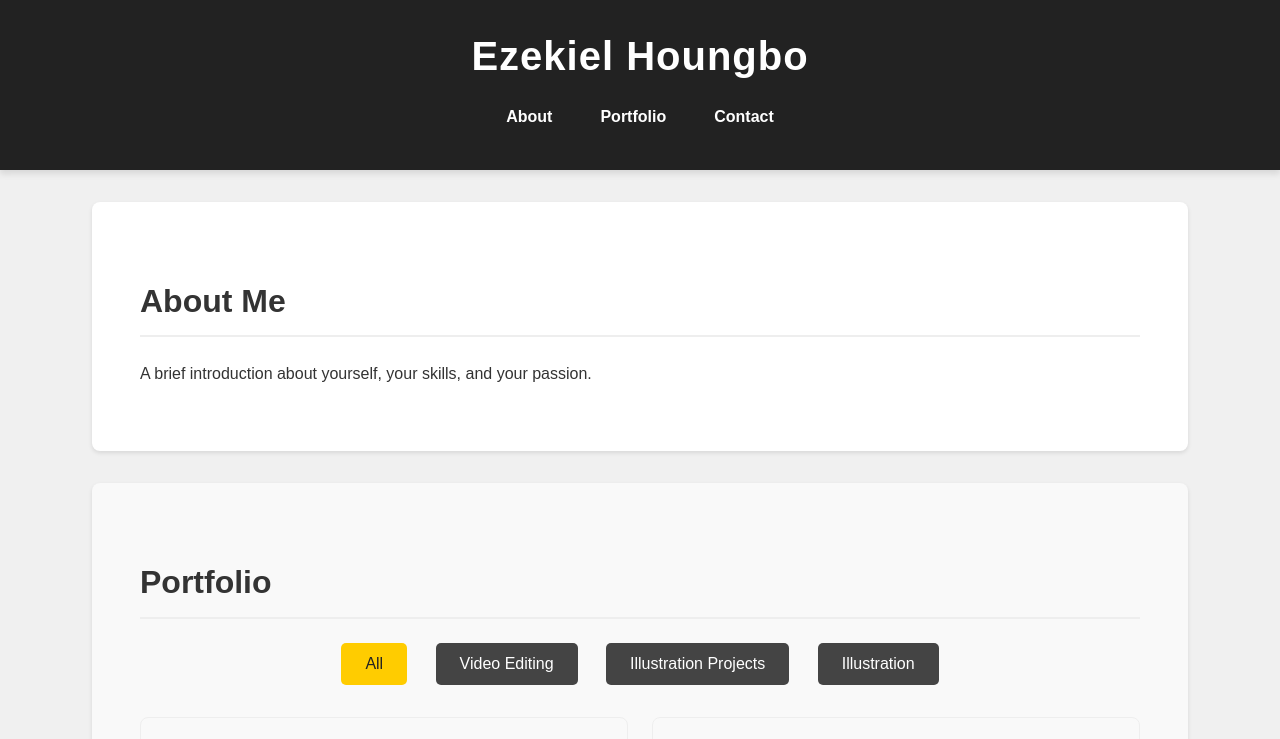
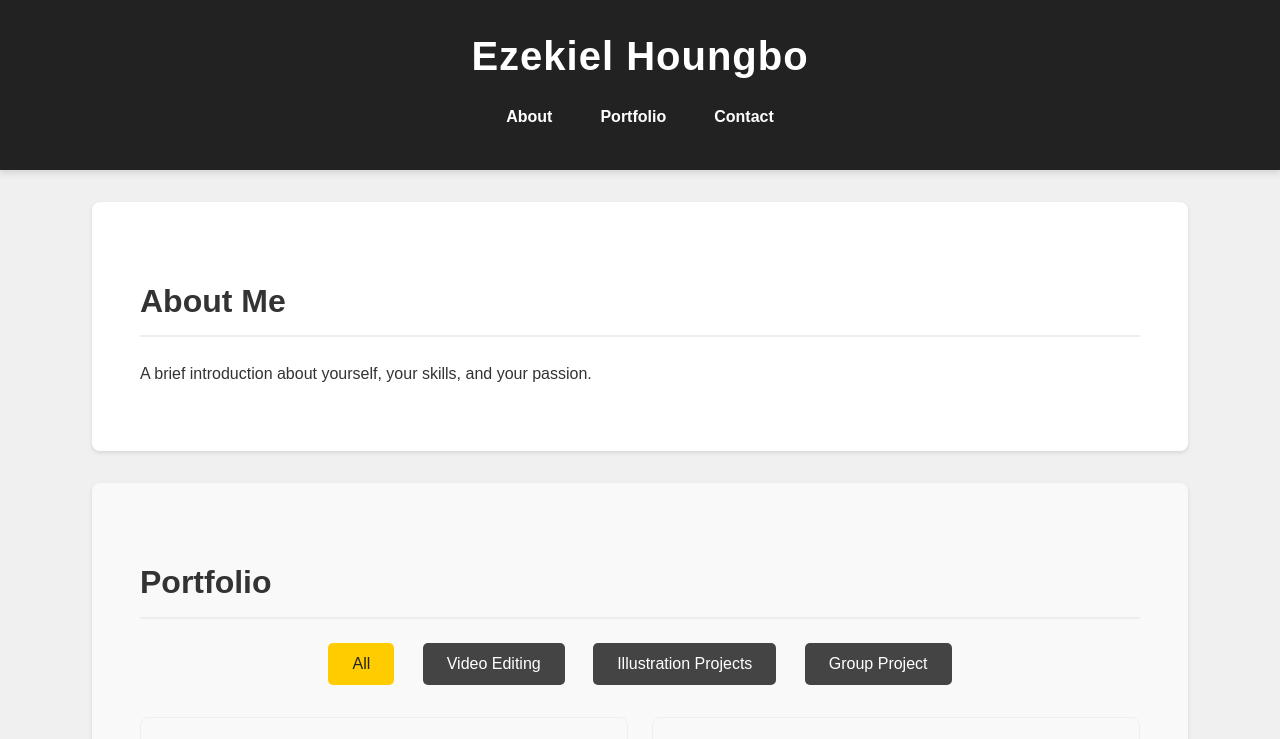
Before and after one commit to ezekielhoungbo/portfolio1, a plain HTML site: page index.html in a window 1280 px wide. Shown: the top 739 px of the page. Drawn offline with Linux system fonts and the light colour scheme; grey boxes are pictures that could not be loaded.

Commit message:
Update index.html
changed button name

```diff
--- a/index.html
+++ b/index.html
@@ -29,7 +29,7 @@
         <button data-filter="all">All</button>
         <button data-filter="web">Video Editing</button>
         <button data-filter="graphic-design">Illustration Projects</button>
-        <button data-filter="illustration">Illustration</button>
+        <button data-filter="illustration">Group Project</button>
     </div>
     <div class="portfolio-grid">
       <!-- Example Portfolio Items -->
```
